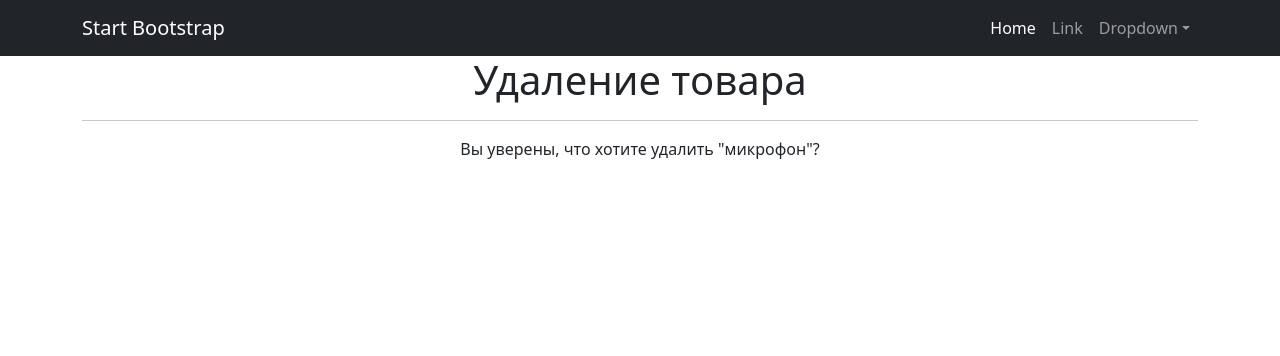
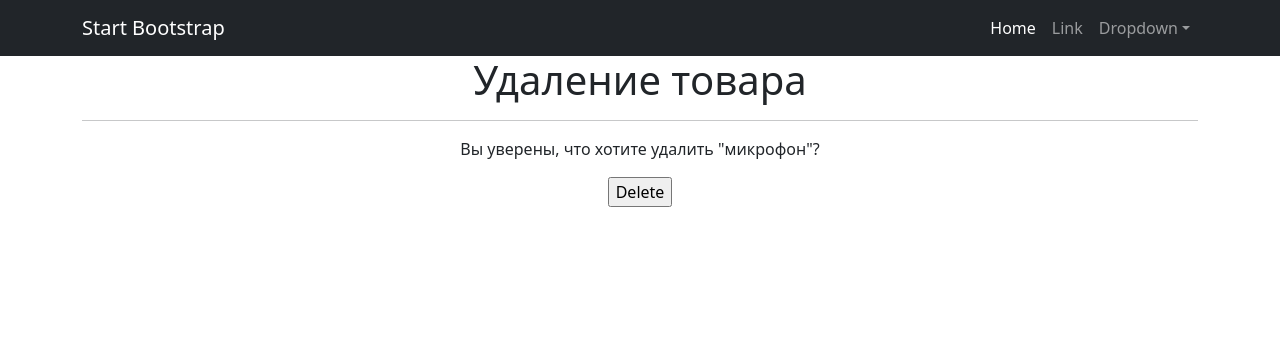
Before and after one commit to Decordis/onlinemarket, a Django app: page /products/1/delete/ in a window 1280 px wide. Shown: the top 356 px of the page. Run offline with Django 5.2, Linux system fonts and the light colour scheme; data comes from the database, SQL or seed files in the repository; some libraries are stand-ins or nearby versions.

Commit message:
first commit

```diff
--- a/market/templates/flatpages/product_delete.html
+++ b/market/templates/flatpages/product_delete.html
@@ -6,5 +6,6 @@
 <form action="" method="post">
     {% csrf_token %}
     <p> Вы уверены, что хотите удалить "{{ object.name }}"?</p>
+    <input type="submit" value="Delete" />
 </form>
 {% endblock content %}
```
